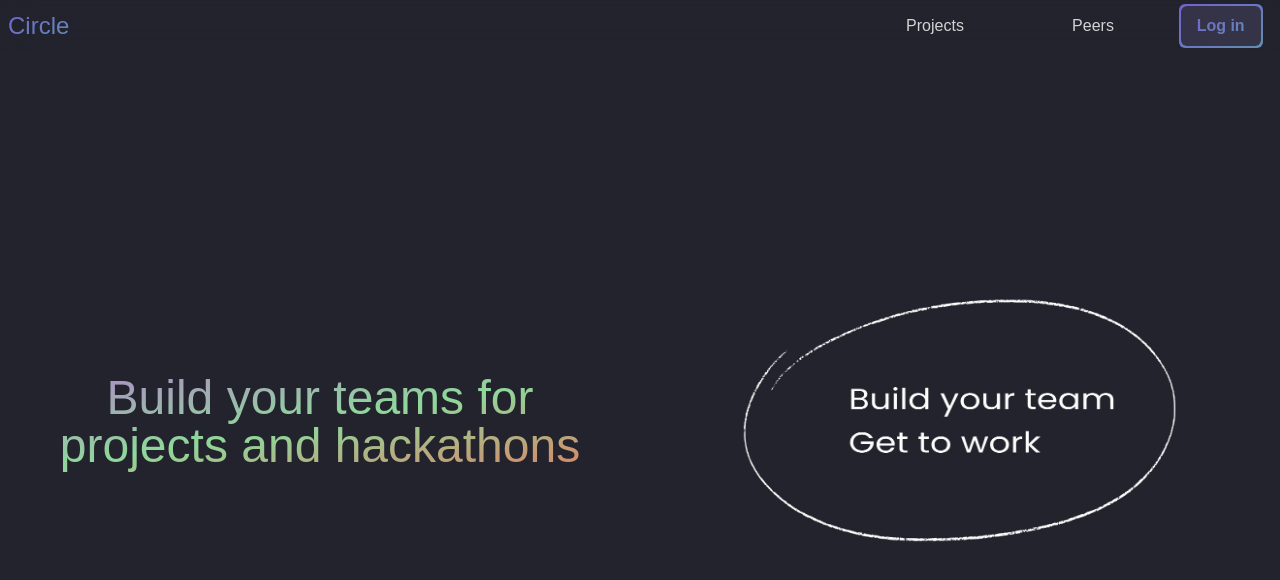
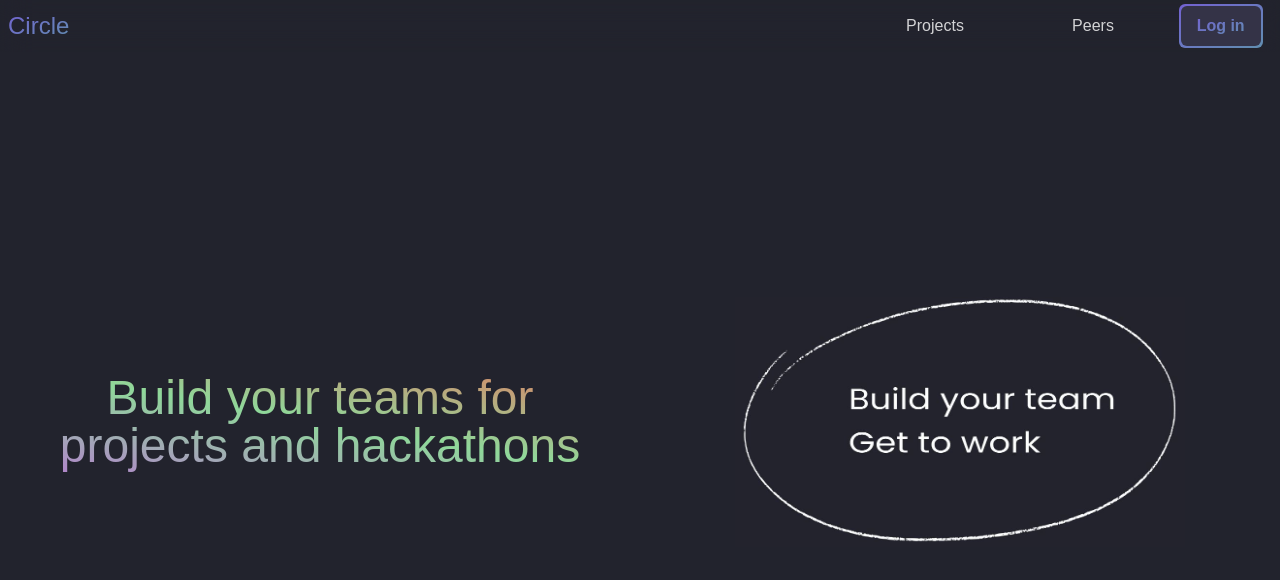
Before and after one commit to your-circle/circle-frontend, a Next.js app: page / in a window 1280 px wide. Shown: the top 580 px of the page. Built offline with nearby package versions, Linux system fonts and the light colour scheme.

Commit message:
gradient fix

```diff
--- a/pages/index.tsx
+++ b/pages/index.tsx
@@ -5,7 +5,7 @@ import Loading from "../shared/components/Loading/Loading";
 const Home: NextPage = () => {
   return (
     <div className="flex items-center h-[calc(100vh-60px)]">
-      <div className="home-text text-5xl basis-3/6 px-6 py-2 text-center text-transparent bg-clip-text bg-gradient-to-br from-[#B679D2] via-[#8FD89A] to-[#E8735C]">
+      <div className="home-text text-5xl basis-3/6 px-6 py-2 text-center text-transparent bg-clip-text bg-gradient-to-tr from-[#B679D2] via-[#8FD89A] to-[#E8735C]">
         Build your teams for projects and hackathons
       </div>
       <div className="w-full basis-3/6 flex justify-center">
```
